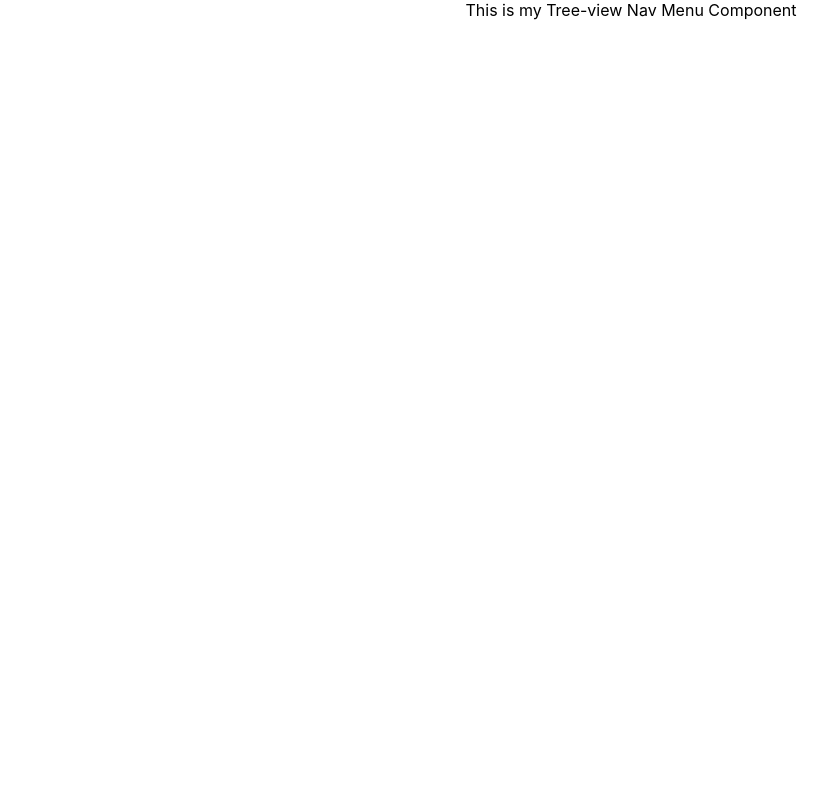
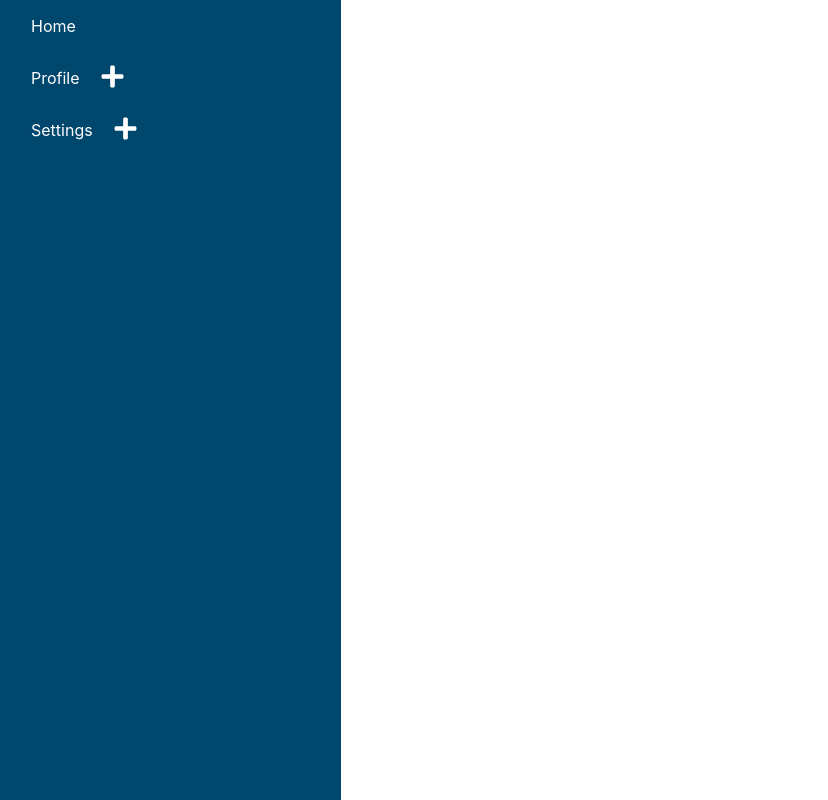
Before and after one commit to anyars-encarta/tree-view-nav-menu, a React (Create React App) app: page / in a window 1280 px wide. Shown: the whole page, without its empty margins (9-837 px from the left). Built offline with nearby package versions, Linux system fonts and the light colour scheme.

Commit message:
Implement tree view functionality

```diff
--- a/package.json
+++ b/package.json
@@ -8,6 +8,7 @@
     "@testing-library/user-event": "^13.5.0",
     "react": "^18.2.0",
     "react-dom": "^18.2.0",
+    "react-icons": "^5.0.1",
     "react-scripts": "5.0.1",
     "web-vitals": "^2.1.4"
   },
--- a/public/index.html
+++ b/public/index.html
@@ -24,7 +24,7 @@
       work correctly both with client-side routing and a non-root public URL.
       Learn how to configure a non-root public URL by running `npm run build`.
     -->
-    <title>React App</title>
+    <title>Tree View</title>
   </head>
   <body>
     <noscript>You need to enable JavaScript to run this app.</noscript>
--- a/src/App.js
+++ b/src/App.js
@@ -1,10 +1,11 @@
 import TreeViewNavMenu from './components/tree-view-nav-menu/index';
-import './App.css';
+import { menus } from './components/tree-view-nav-menu/data';
+import './components/tree-view-nav-menu/styles.css';
 
-function App() {
+const App = () => {
   return (
-    <div className="App">
-      <TreeViewNavMenu />
+    <div className="menu-list-container">
+      <TreeViewNavMenu menus={menus} />
     </div>
   );
 }
--- /dev/null
+++ b/src/components/tree-view-nav-menu/data.js
@@ -0,0 +1,58 @@
+export const menus = [
+    {
+        label: "Home",
+        to: "/",
+    },
+    {
+        label: "Profile",
+        to: "/profile",
+        children: [
+            {
+                label: "Details",
+                to: "details",
+                children: [
+                    {
+                        label: "Location",
+                        to: "location",
+                        children: [
+                            {
+                                label: "City",
+                                to: "city",
+                            },
+                        ],
+                    },
+                ],
+            },
+        ],
+    },
+    {
+        label: "Settings",
+        to: "/settings",
+        children: [
+            {
+                label: "Account",
+                to: "account",
+            },
+            {
+                label: "Security",
+                to: "security",
+                children: [
+                    {
+                        label: "Login",
+                        to: "login",
+                    },
+                    {
+                        label: "Register",
+                        to: "register",
+                        children: [
+                            {
+                                label: "User",
+                                to: 'user',
+                            },
+                        ],
+                    },
+                ],
+            },
+        ],
+    },
+];
--- a/src/components/tree-view-nav-menu/index.jsx
+++ b/src/components/tree-view-nav-menu/index.jsx
@@ -1,5 +1,9 @@
-const TreeViewNavMenu = () => {
-    return <div>This is my Tree-view Nav Menu Component</div>
+import MenuList from "./menu-list";
+
+const TreeViewNavMenu = ({menus = []}) => {
+    return <div className="tree-view-container">
+        <MenuList list={menus} />
+    </div>
 };
 
 export default TreeViewNavMenu;
--- /dev/null
+++ b/src/components/tree-view-nav-menu/menu-item.jsx
@@ -0,0 +1,39 @@
+import { useState } from "react";
+import MenuList from "./menu-list";
+import { FaMinus, FaPlus } from 'react-icons/fa';
+
+const MenuItem = ({item}) => {
+    const [displayCurrentChildren, setDisplayCurrentChildren] = useState({});
+
+    const handleToggleChildren = (getCurrentlabel) => {
+      setDisplayCurrentChildren({
+        ...displayCurrentChildren,
+        [getCurrentlabel] : !displayCurrentChildren[getCurrentlabel],
+      });
+    }
+
+    console.log(displayCurrentChildren);
+
+  return <li>
+    <div className="menu-item">
+      <p>{item.label}</p>
+      {
+        item && item.children && item.children.length ?
+        <span onClick={() => handleToggleChildren(item.label)}>
+            {
+                displayCurrentChildren[item.label] ? <FaMinus color="#fff" size={25}/> : <FaPlus color="#fff" size={25}/>
+            }
+        </span>
+        : null
+      }
+    </div>
+
+    {
+        item && item.children && item.children.length > 0 && displayCurrentChildren[item.label] ? (
+        <MenuList list={item.children}/>
+        ) : null
+    }
+  </li>
+}
+
+export default MenuItem;
--- /dev/null
+++ b/src/components/tree-view-nav-menu/menu-list.jsx
@@ -0,0 +1,14 @@
+import MenuItem from "./menu-item";
+
+const MenuList = ({list = []}) => {
+    return <ul className="menu-list-container">
+       {
+        list && list.length  ?
+        list.map(listItem => <MenuItem item={listItem} />)
+        : null
+       }
+    </ul>
+
+};
+
+export default MenuList;
--- a/src/components/tree-view-nav-menu/styles.css
+++ b/src/components/tree-view-nav-menu/styles.css
@@ -0,0 +1,19 @@
+.tree-view-container {
+    min-height: 100vh;
+    width: 350px;
+  background: rgb(0,71,110);
+}
+
+.menu-item {
+    display: flex;
+    align-items: center;
+    gap: 20px;
+    cursor: pointer;
+    color: #fff
+}
+
+.menu-list-container {
+    list-style: none;
+    margin-top: 0px;
+    margin-bottom: 0px;
+}
```
Also changed, not shown: 1 other file (tests, documents, lock files or other folders).
